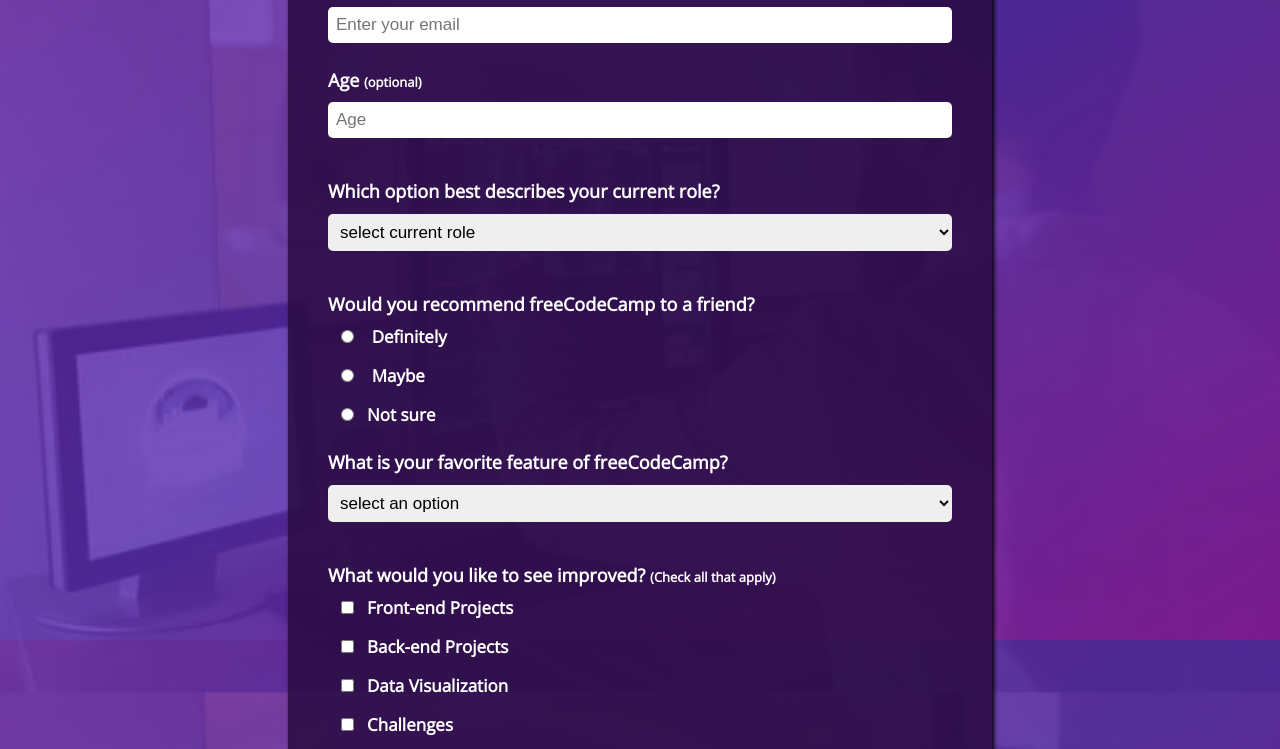
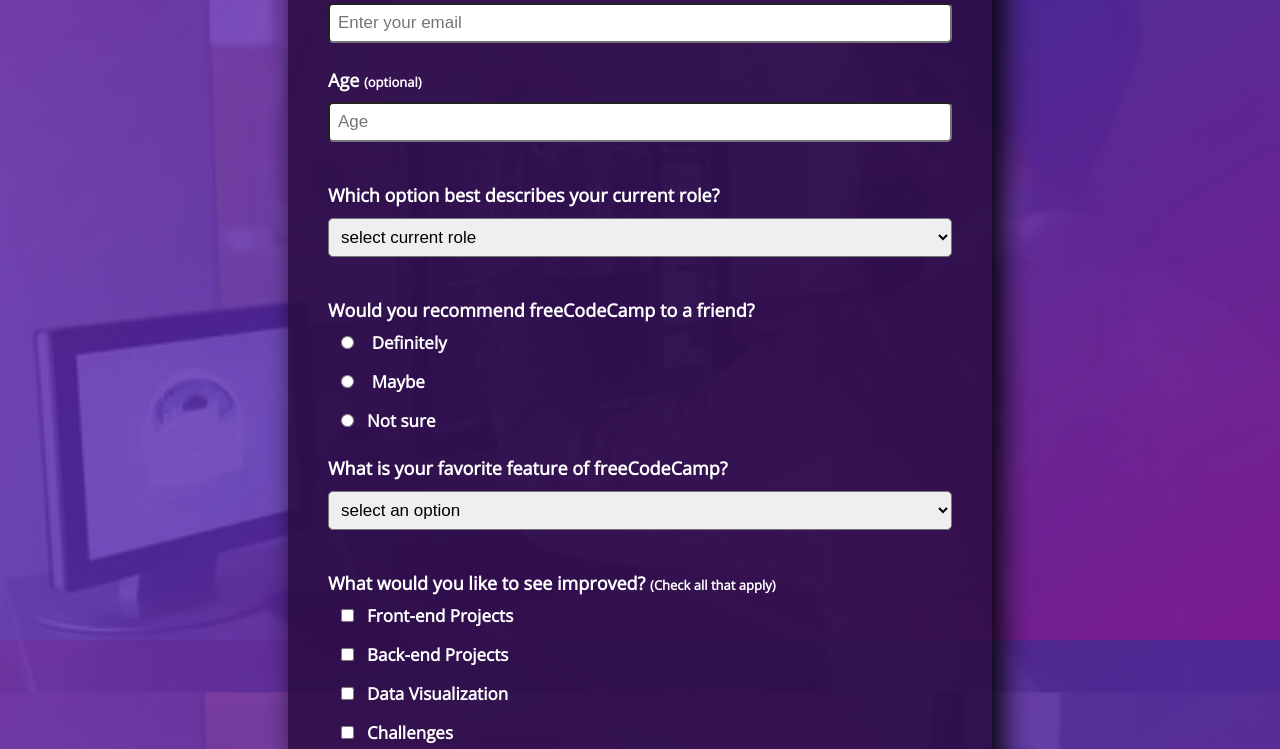
Before and after one commit to Meldy2503/FORM-PROJECT, a plain HTML site: page index.html in a window 1280 px wide. Shown: the part 160-909 px from the top of the page. Drawn offline with nearby package versions, Linux system fonts and the light colour scheme; a web font is replaced by a local one.

Commit message:
add box shadow effects

```diff
--- a/index.css
+++ b/index.css
@@ -48,7 +48,7 @@ body {
     left: 50%;
     transform: translate(-50%, -50%);
     border-radius: .5rem;
-    box-shadow: .2rem .3rem .4rem #000;
+    box-shadow: 1rem 2rem 3rem #000;
     margin-top: 30rem;
     padding: 4rem;
     display: table;
@@ -62,13 +62,15 @@ body {
     width: 100%;
     padding: .8rem;
     border-radius: .5rem;
-    border-style: none;
+    outline: none;
     margin: 1rem 0;
     font-size: 1.7rem;
     margin-bottom: 2.5rem;
 }
-.form-input:hover{
-    border-bottom: ;
+input:focus {
+    outline: none;
+    box-shadow: .5rem 1rem 2rem #000;
+    border-bottom: 3px solid #daa520;
 }
 .opt {
       font-size: 1.3rem;
```
